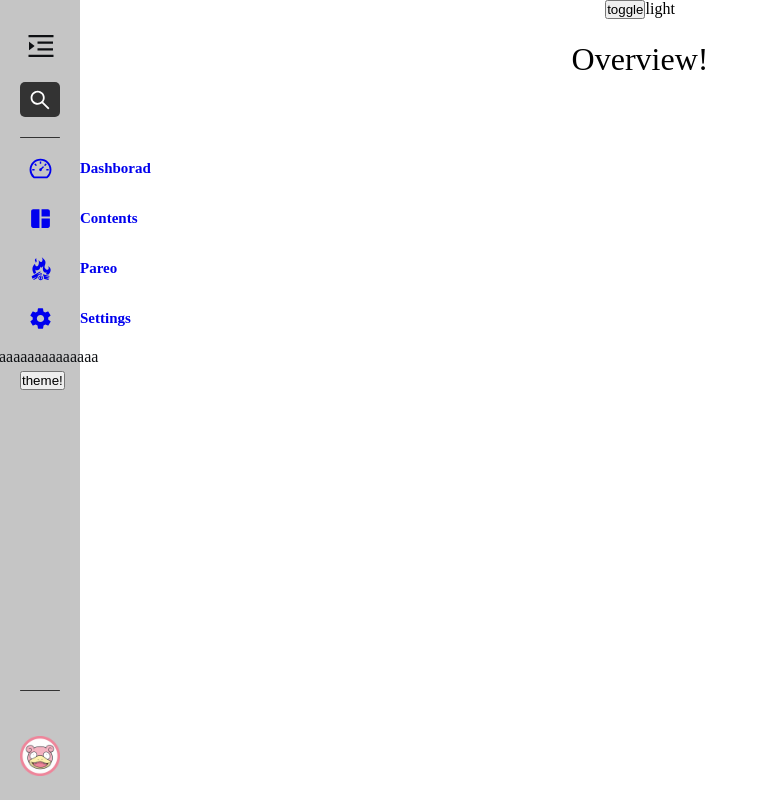
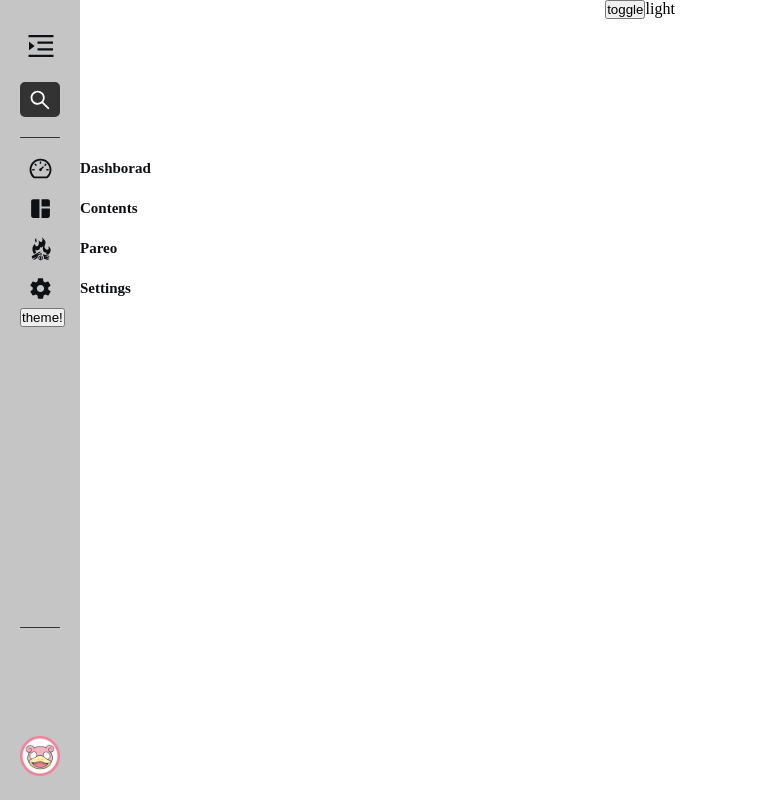
Before and after one commit to makitalpaca/django-react-template, a React (Vite) app in the folder frontend/app/: page /overview in a window 1280 px wide. Shown: the whole page, without its empty margins (0-768 px from the left). Built offline with nearby package versions, Linux system fonts and the light colour scheme.

Commit message:
update: サイドバーメニューのテーマ切り替え対応

```diff
--- a/frontend/app/src/App.css
+++ b/frontend/app/src/App.css
@@ -23,3 +23,12 @@ body {
   justify-content: center;
   height: 30vh;
 }
+
+a {
+  padding: 0;
+  margin: 0;
+  font-size: 100%;
+  color: unset;
+  vertical-align: baseline;
+  background: transparent;
+}
--- a/frontend/app/src/App.tsx
+++ b/frontend/app/src/App.tsx
@@ -8,7 +8,9 @@ import { BrowserRouter, Routes, Route } from 'react-router-dom';
 import { Sidebar } from './components/Sidebar/Sidebar';
 import { useTheme } from './components/Theme/themeContext';
 
-import Overview from './pages/Overview';
+import Contents from './pages/Contents';
+import Dashborad from './pages/Dashborad';
+import Pareo from './pages/Pareo';
 import Settings from './pages/Settings';
 
 const App: FC = () => {
@@ -26,7 +28,9 @@ const App: FC = () => {
         </Toggle>
 
         <Routes>
-          <Route path="/overview" element={<Overview />} />
+          <Route path="/dashboard" element={<Dashborad />} />
+          <Route path="/contents" element={<Contents />} />
+          <Route path="/pareo" element={<Pareo />} />
           <Route path="/settings" element={<Settings />} />
         </Routes>
       </BrowserRouter>
--- a/frontend/app/src/components/Sidebar/Sidebar.tsx
+++ b/frontend/app/src/components/Sidebar/Sidebar.tsx
@@ -25,9 +25,11 @@ export const Sidebar: FC = () => {
         {/* eslint-disable-next-line */}
         <div onClick={showSidebar} className="sidebar-open">
           {sidebar ? (
-            <AiOutlineMenuFold color="icon-color" size="2rem" />
+            // <AiOutlineMenuFold color="icon-color" size="2rem" />
+            <AiOutlineMenuFold size="2rem" />
           ) : (
-            <AiOutlineMenuUnfold color="icon-color" size="2rem" />
+            // <AiOutlineMenuUnfold color="icon-color" size="2rem" />
+            <AiOutlineMenuUnfold size="2rem" />
           )}
         </div>
         <div className="top-section"></div>
@@ -39,14 +41,12 @@ export const Sidebar: FC = () => {
           <input type="text" placeholder="search" className="search-txt" />
         </div>
         <div className="sidebar-up-driver"></div>
-        <div className="sidebar-menu">
-          {SidebarData.map((item, index) => {
-            return <SidebarMenu item={item} key={index} />;
-          })}
-        </div>
+
+        {SidebarData.map((item, index) => {
+          return <SidebarMenu item={item} key={index} />;
+        })}
 
         <ThemeSwitchButton />
-        {/* <button onClick={setColorMode}>theme!</button> */}
 
         <div className="sidebar-low-driver"></div>
         <div className="sidebar-foot">
@@ -74,7 +74,7 @@ const SidebarNav = styled.div<{ sidebar: boolean }>`
     display: flex;
     margin-left: 5px;
     cursor: pointer;
-    icon-color: ${(props) => props.theme.icon};
+    // icon-color: ${(props) => props.theme.icon};
   }
 
   & .top-section {
--- a/frontend/app/src/components/Sidebar/SidebarMenu.tsx
+++ b/frontend/app/src/components/Sidebar/SidebarMenu.tsx
@@ -1,55 +1,31 @@
 import { type FC } from 'react';
 import { Link } from 'react-router-dom';
+// import { Link } from 'react-router-dom';
 import styled from 'styled-components';
 import { type SidebarItem } from './SidebarItem';
 
 type SidebarMenuProps = {
   item: SidebarItem;
-  // theme: any;
 };
 
-// export const SidebarMenu: FC<SidebarMenuProps> = ({ item, theme }) => {
 export const SidebarMenu: FC<SidebarMenuProps> = ({ item }) => {
   return (
     <>
       <SidebarMenuLink>
-        {/* {item.icon} */}
-        <SidebarLink to={item.path} className="sidebar-link">
-          {/* <Link to={item.path}> */}
-
-          {/* <div className="sidebar-main-menu"> */}
-          <div className="sidebar-main-menu-item">
-            <div className="sidebar-main-menu-icon">{item.icon}</div>
-            <div className="sidebar-main-menu-label">{item.title}</div>
-            {/* <div>{theme.icon}</div> */}
-          </div>
-          {/* </div> */}
-          {/* </Link> */}
-        </SidebarLink>
+        <Link to={item.path} className="links">
+          <div className="sidebar-main-menu-icon">{item.icon}</div>
+          <div className="sidebar-main-menu-label">{item.title}</div>
+        </Link>
       </SidebarMenuLink>
-      {/* <Abcde>abeeeeeeeeeeeeeeeeeeeeeeeeee</Abcde> */}
     </>
   );
 };
-// const Abcde = styled.div`
-//   color: ${(props) => props.theme.icon};
-// `;
 
 const SidebarMenuLink = styled.div`
-  // .sidebar-link {
-  // color: ${(props) => props.theme.text};
-  // background: ${(props) => props.theme.text};
-  // }
-`;
+  overflow: hidden scroll;
 
-// .sidebar-main-menu {
-// overflow: hidden scroll;
-const SidebarLink = styled(Link)`
-  & .sidebar-main-menu-item {
-    // color: ${(props) => props.theme.text};
-    // color : 'rgb(225, 225, 225)';
-    // background: ${(props) => props.theme.text};
-
+  & .links {
+    color: ${(props) => props.theme.text};
     font-size: 15px;
     text-decoration: none;
     font-weight: 600; // semi-bold
@@ -70,11 +46,6 @@ const SidebarLink = styled(Link)`
       font-size: 25px;
       justify-content:center;
       align-items:center;
-      // color: ${(props) => props.theme.icon};
-      // background: ${(props) => props.theme.text};
-      svg{
-        background: ${(props) => props.theme.text};
-      }
     }
 
     & .sidebar-main-menu-label {
@@ -87,60 +58,9 @@ const SidebarLink = styled(Link)`
       height:40px;
       align-items:center;
       padding-left: 20px;
-      // color: ${(props) => props.theme.icon};
-      // background: ${(props) => props.theme.text};
     }
 
     &:hover {
       background-color:#333;
   }
-  // }
 `;
-
-// const SidebarLink = styled(Link)`
-//   // .sidebar-main-menu {
-//   overflow: hidden scroll;
-
-//   & .sidebar-main-menu-item {
-//     // color: ${(props) => props.theme.text};
-//     color: '#0e1013'
-//     font-size: 15px;
-//     text-decoration: none;
-//     font-weight: 600; // semi-bold
-//     cursor: pointer;
-//     border-radius: 5px;
-//     margin: 10px 0;
-
-//     & .sidebar-main-menu-icon {
-//       // display: inline-block;
-//       // width: 40px;
-//       // font-size: 25px;
-//       // line-height: 40px;
-//       // text-align: center;
-//       // padding-top: 3px;
-//       display: inline-flex;
-//       height:40px;
-//       width: 40px;
-//       font-size: 25px;
-//       justify-content:center;
-//       align-items:center;
-//       // color: ${(props) => props.theme.icon};
-//     }
-
-//     & .sidebar-main-menu-label {
-//       // position: absolute;
-//       // display: inline-block;
-//       // line-height: 40px;
-//       // padding-left: 20px;
-//       position:absolute;
-//       display: inline-flex;
-//       height:40px;
-//       align-items:center;
-//       padding-left: 20px;
-//     }
-
-//     &:hover {
-//       background-color:#333;
-//   }
-//   // }
-// `;
--- a/frontend/app/src/components/Theme/ThemeSwitchButton.tsx
+++ b/frontend/app/src/components/Theme/ThemeSwitchButton.tsx
@@ -1,5 +1,4 @@
 import { type FC } from 'react';
-import styled from '@emotion/styled';
 import { useTheme } from './themeContext';
 
 export const ThemeSwitchButton: FC = () => {
@@ -7,17 +6,7 @@ export const ThemeSwitchButton: FC = () => {
 
   return (
     <>
-      <Closer>
-        <button onClick={console.log('ぽん')}>あ</button>
-        <div>aaaaaaaaaaaaaa</div>
-      </Closer>
       <button onClick={setColorMode}>theme!</button>
     </>
   );
 };
-
-const Closer = styled.div`
-  color=${(props) => props.theme.text};
-  display:flex;
-  justify-content:center;
-`;
--- a/frontend/app/src/components/Theme/themes.tsx
+++ b/frontend/app/src/components/Theme/themes.tsx
@@ -5,9 +5,7 @@ const lightTheme: ThemeType = {
   primary: '#2064bc',
   secondary: '#f2f2f2',
   background: '#c5c5c5',
-  // text: '#0e1013',
-  text: 'rgb(14, 16, 19)',
-  // text: rgb(14, 16, 19),
+  text: '#0e1013',
   icon: '#0e1013',
 };
 
@@ -15,9 +13,7 @@ const darkTheme: ThemeType = {
   primary: '#6aa9e8',
   secondary: '#17181b',
   background: '#0e1013',
-  // text: '#e1e1e1',
-  text: 'rgb(225, 225, 225)',
-  // text: rgb(225, 225, 225),
+  text: '#e1e1e1',
   icon: '#e1e1e1',
 };
 
```
